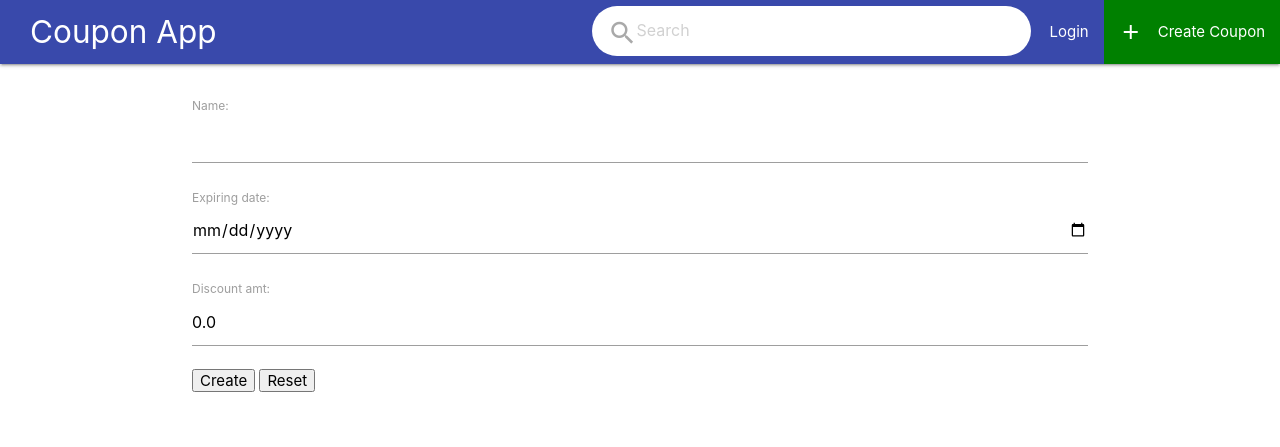
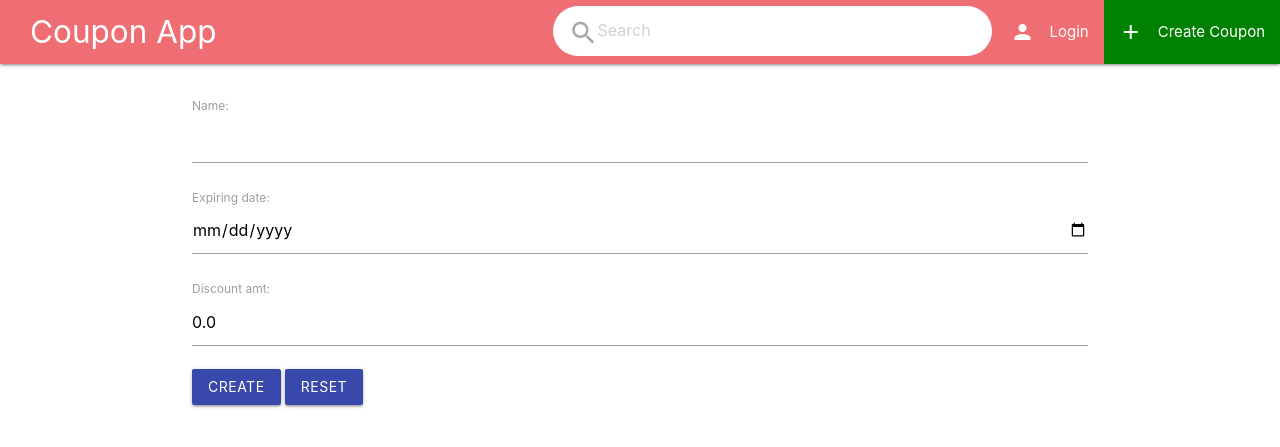
Before and after one commit to joltzen/Relational-vs-NoSQL-DBMS-Performance, a Django app: page /create/ in a window 1280 px wide. Shown: the top 447 px of the page. Run offline with Django 4.2, Linux system fonts and the light colour scheme; some libraries are stand-ins or nearby versions.

Commit message:
Add some styling

```diff
--- a/code/lcss/coupon/templates/base.html
+++ b/code/lcss/coupon/templates/base.html
@@ -16,7 +16,7 @@
 <body>
   <div class="navbar">
     <nav>
-      <div class="nav-wrapper indigo darken-1">
+      <div class="nav-wrapper navcolor">
         <a href="/" class="brand-logo navheader">Coupon App</a>
         <ul class="right hide-on-med-and-down">
 
@@ -30,7 +30,8 @@
               </form>
             </div>
           </li>
-          <li><a class="login" href="{% url 'login' %}">Login</a></li>
+          <li><a class="login" href="{% url 'login' %}"><i class="material-icons left">person</i>Login
+</a></li>
           <li>
             <a class="create-thread" href="{% url 'create-thread' %}">
               <i class="material-icons left">add</i>Create Coupon
--- a/code/lcss/coupon/templates/threadcreate.html
+++ b/code/lcss/coupon/templates/threadcreate.html
@@ -1,8 +1,7 @@
 {% extends "base.html" %} {% block content %}
 <form action="" method="post">
-    {% csrf_token %}
-    {{ form.as_p }}
-    <input type="submit" value="Create">
-    <input type="reset">
+  {% csrf_token %} {{ form.as_p }}
+  <button class="btn btncolor" type="submit">Create</button>
+  <button class="btn btncolor" type="reset">Reset</button>
 </form>
 {% endblock content %}
```
Also changed, not shown: code/lcss/coupon/static/css/styles.css (+13 -2 lines).
